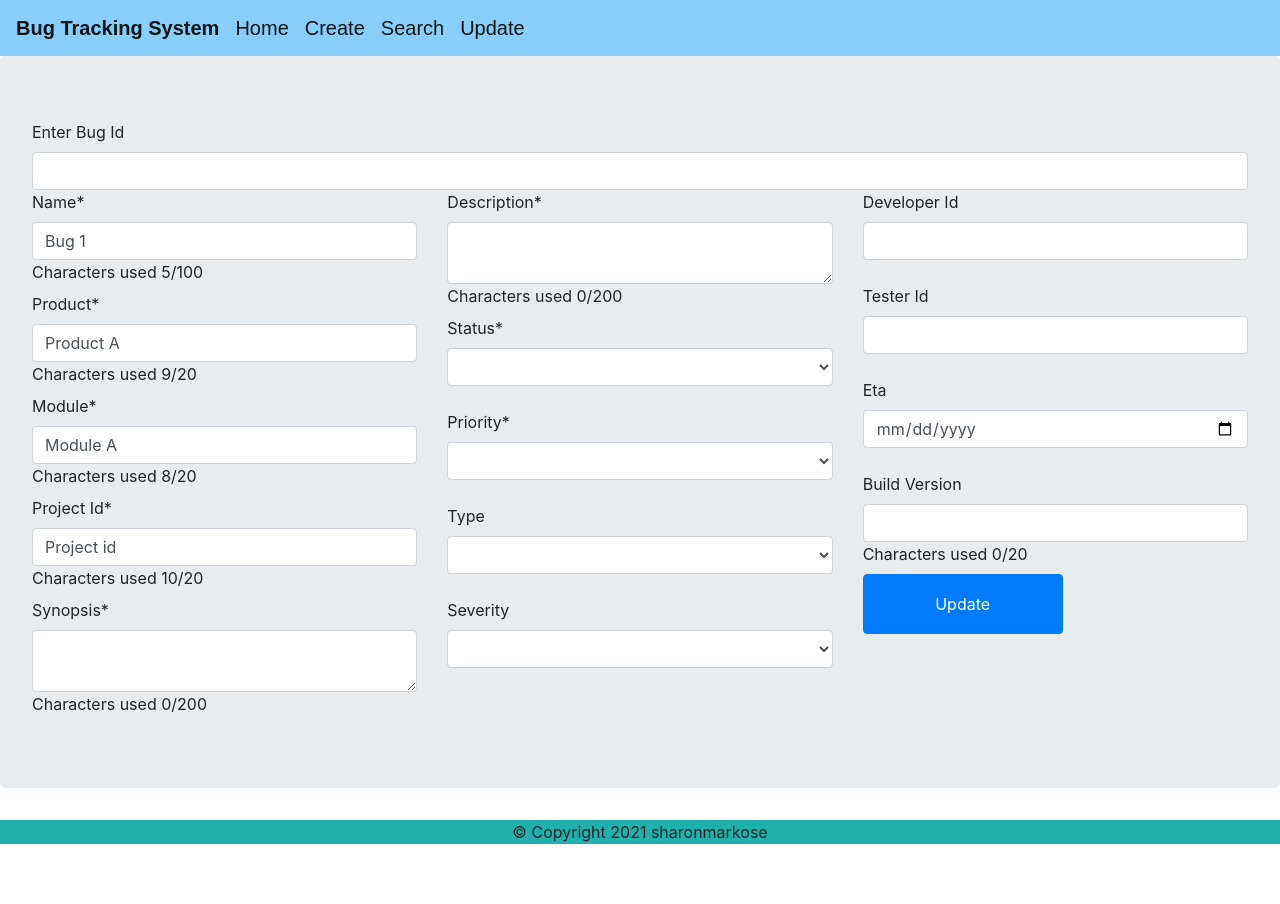
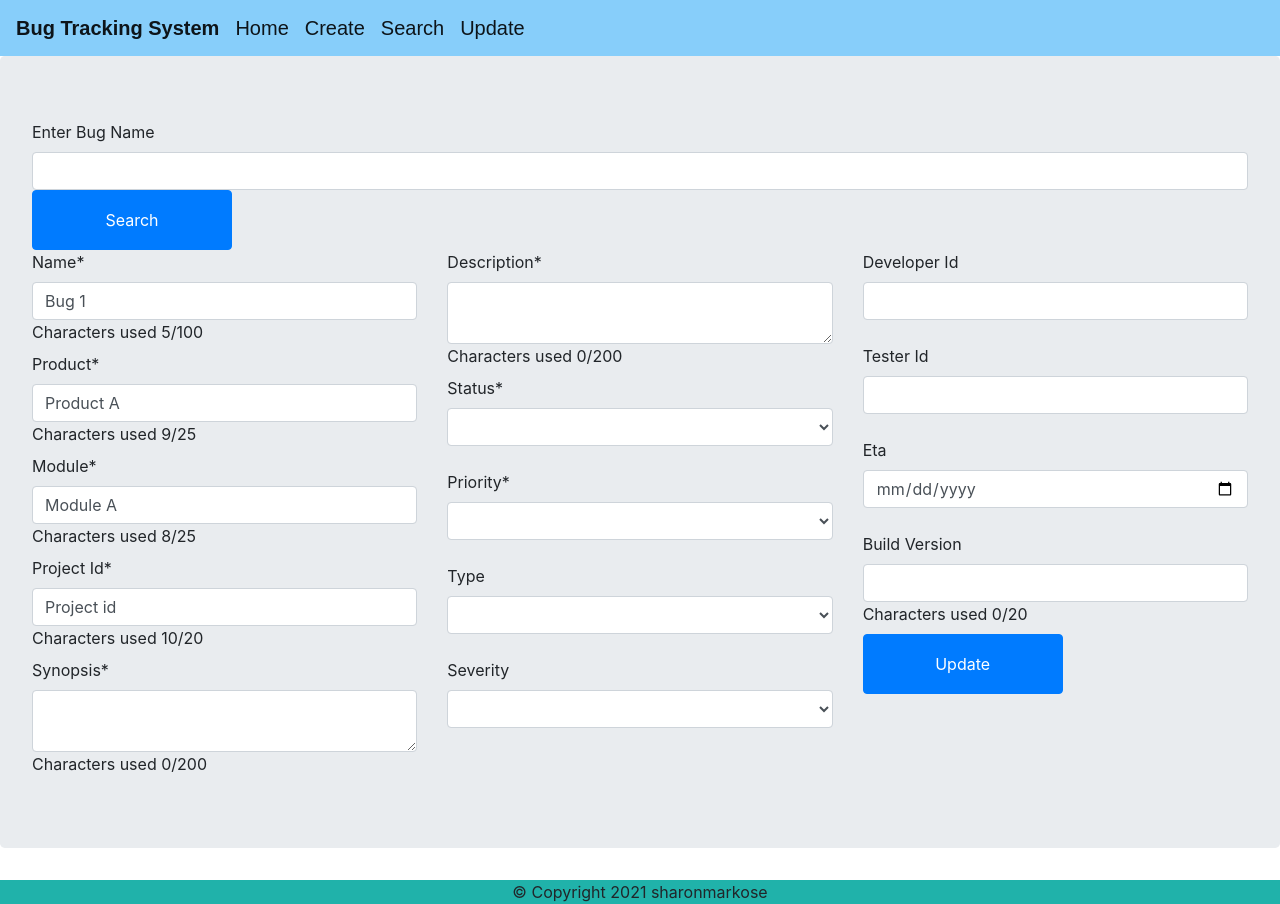
Before and after one commit to sharonmarkose4/BTSAngular, an Angular app: page /update/1 in a window 1280 px wide. Before the commit the page ends 844 px from the top, so only its background shows below. Built offline with nearby package versions, Linux system fonts and the light colour scheme.

Commit message:
update by name

```diff
--- a/src/app/bug-form/bug-form.component.html
+++ b/src/app/bug-form/bug-form.component.html
@@ -1,8 +1,5 @@
 <div class="jumbotron">
-  <div *ngIf="!createMode">
-    <label>Enter Bug Id</label><br>
-    <input [(ngModel)]='bug.id' name="id" class="form-control" >
-</div>
+  <div *ngIf="createMode">
 <div class="row">
 <div class="col">
 <label>Name*</label><br>
@@ -12,14 +9,14 @@
   <div *ngIf=" name.errors.required"> Name is required</div>
 </div>
 <label>Product*</label><br>
-<input [(ngModel)]='bug.product' #product="ngModel" type="text" class="form-control" required maxlength="20">
-<label>Characters used {{bug.product.length}}/20</label><br>
+<input [(ngModel)]='bug.product' #product="ngModel" type="text" class="form-control" required maxlength="25">
+<label>Characters used {{bug.product.length}}/25</label><br>
 <div *ngIf=" product.touched && product.invalid" class="alert alert-danger">
   <div *ngIf=" product.errors.required"> Product is required</div>
 </div>
 <label>Module*</label><br>
-<input [(ngModel)]='bug.module'  #module="ngModel" type="text" class="form-control" required maxlength="20" >
-<label>Characters used {{bug.module.length}}/20</label><br>
+<input [(ngModel)]='bug.module'  #module="ngModel" type="text" class="form-control" required maxlength="25" >
+<label>Characters used {{bug.module.length}}/25</label><br>
 <div *ngIf=" module.touched && module.invalid" class="alert alert-danger">
   <div *ngIf=" module.errors.required"> Module is required</div>
 </div>
@@ -45,7 +42,7 @@
   <div *ngIf=" description.errors.minlength"> Minimum 10 characters</div>
 </div>
 <label>Status*</label><br>
-<select id="status" [(ngModel)]='bug.status' #status="ngModel" class="form-control" required>
+<select id="status" [(ngModel)]='bug.status' #status="ngModel" class="form-control"  required>
   <option *ngFor="let value of statusValues" [value]="value">{{value}}</option>
 </select><br>
 <div *ngIf=" status.touched && status.invalid" class="alert alert-danger">
@@ -80,8 +77,71 @@
 <div *ngIf="createMode">
 <button (click)='save()' class="btn btn-primary" id="save">Save</button>
 </div>
-<div *ngIf="!createMode">
-<button (click)="updateBug(bug.id)" class="btn btn-primary" id="update" > Update</button>
 </div>
 </div>
 </div>
+<!-- only in update -->
+<div *ngIf="!createMode">
+  <label>Enter Bug Name</label><br>
+    <input [(ngModel)]='bug2.inputName' name="bugname" class="form-control" >
+    <button (click)="getByName(bug2.inputName)" class="btn btn-primary" id="searchbug" > Search</button>
+      <div class="row">
+      <div class="col">
+        <!-- <input [(ngModel)]='bug2.id' id="id"  #name="ngModel" type="text" class="form-control"> -->
+      <label>Name*</label><br>
+      <input [(ngModel)]='bug2.name' id="name"  #name="ngModel" type="text" class="form-control" required maxlength="100">
+      <label>Characters used {{bug.name.length}}/100</label><br>
+      <label>Product*</label><br>
+      <input [(ngModel)]='bug2.product' #product="ngModel" type="text" class="form-control" required maxlength="25">
+      <label>Characters used {{bug.product.length}}/25</label><br>
+      <label>Module*</label><br>
+      <input [(ngModel)]='bug2.module'  #module="ngModel" type="text" class="form-control" required maxlength="25" >
+      <label>Characters used {{bug.module.length}}/25</label><br>
+     <label>Project Id*</label><br>
+      <input [(ngModel)]='bug2.projectId' #projectId="ngModel" type="text " class="form-control" required  maxlength="20">
+      <label>Characters used {{bug.projectId.length}}/20</label><br>
+      <label>Synopsis*</label><br>
+      <textarea [(ngModel)]='bug2.synopsis'  #synopsis="ngModel"  class="form-control" rows="2" required maxlength="200"></textarea>
+      <label>Characters used {{bug.synopsis.length}}/200</label><br>
+      </div>
+      <div class="col">
+      <label>Description*</label><br>
+      <textarea [(ngModel)]='bug2.description' #description="ngModel"   class="form-control" rows="2" required maxlength="200" minlength="10"></textarea>
+      <label>Characters used {{bug.description.length}}/200</label><br>
+      <div *ngIf=" description.touched && description.invalid" class="alert alert-danger">
+        <div *ngIf=" description.errors.minlength"> Minimum 10 characters</div>
+      </div>
+      <label>Status*</label><br>
+      <select id="status" [(ngModel)]='bug2.status' #status="ngModel" class="form-control"  required>
+        <option *ngFor="let value of statusValues" [value]="value">{{value}}</option>
+      </select><br>
+
+      <label>Priority*</label><br>
+      <select  id="priority" [(ngModel)]='bug2.priority'  #priority="ngModel" class="form-control" required>
+        <option *ngFor="let value of priorityValues " [value]="value">{{value}}</option>
+      </select><br>
+
+      <label>Type</label><br>
+      <select id="type" [(ngModel)]='bug2.type' class="form-control">
+        <option *ngFor="let value of typeValues " [value]="value">{{value}}</option>
+      </select><br>
+      <label>Severity</label><br>
+      <select id="severity" [(ngModel)]='bug2.severity' class="form-control">
+        <option *ngFor="let value of severityValues " [value]="value">{{value}}</option>
+      </select> <br>
+      </div>
+      <div class="col">
+      <label>Developer Id</label><br>
+      <input [(ngModel)]='bug2.developerId' type="number" class=" form-control"><br>
+      <label>Tester Id</label><br>
+      <input [(ngModel)]='bug2.testerId' type="number" class="form-control"><br>
+      <label>Eta</label><br>
+      <input [(ngModel)]='bug2.etaDate' type="date" class="form-control"><br>
+      <label>Build Version</label><br>
+      <input [(ngModel)]='bug2.buildVersion' type="text" class="form-control" maxlength="20">
+      <label>Characters used {{bug2.buildVersion.length}}/20</label><br>
+      <button (click)="updateBug(bug2.inputName,bug2.id)" class="btn btn-primary" id="update" > Update</button>
+    <!-- </div> -->
+    </div>
+  </div>
+</div>
--- a/src/app/bug-form/bug-form.component.ts
+++ b/src/app/bug-form/bug-form.component.ts
@@ -6,6 +6,7 @@ import { Priority } from '../Bug';
 import { TypeEnum } from '../Bug';
 import { Severity  } from '../Bug';
 import { ActivatedRoute } from '@angular/router';
+// import {  SearchbugComponent } from '../searchbug/searchbug.component';
 
 @Component({
   selector: 'app-bug-form',
@@ -16,6 +17,7 @@ export class BugFormComponent implements OnInit {
   createMode:boolean;
   id:string;
   bug:Bug=new Bug();
+  bug2:Bug=new Bug();
   bugArray:any=[];
   statusValues=Object.values(Status).filter(x => typeof x==="string");
   priorityValues=Object.values(Priority).filter(x => typeof x==="string");;
@@ -39,30 +41,60 @@ export class BugFormComponent implements OnInit {
     error=>{
       console.log(error);
       alert("Error:fill al required fields");
-
     })
   }
-  updateBug(bugId:String){
-    if(bugId==null){
-      alert("Enter bug id");
+  updateBug(bugName:String,bugId:String){
+    if(bugName==null){
+      alert("Enter bug name");
     }
     else{
-    const promise=this.bugService.updateBug(bugId,this.bug);
+      console.log(this.bug2.id);
+    const promise=this.bugService.updateBug(bugId,this.bug2);
     promise.subscribe(response=>{
       console.log(response);
       alert("Bug updated");
      },
     error=>{
       console.log(error);
-      alert("Error:Enter bug id");
-
+      alert("Error");
     })
   }
+}
+  getByName(name:string){
+    if(name==null){
+      alert("enter name");
+    }
+    else{
+    const observable=this.bugService.getByName(name);
+    observable.subscribe(response => {
+      console.log(response);
+      if(response==0){
+        alert(" Bug with input name not found");
+      }
+      this.bugArray=response;
+       console.log(this.bugArray[0].id);
+      this.bug2.id=this.bugArray[0].id;
+      this.bug2.name=this.bugArray[0].name;
+      this.bug2.product=this.bugArray[0].product;
+      this.bug2.module=this.bugArray[0].module;
+      this.bug2.description=this.bugArray[0].description;
+      this.bug2.synopsis=this.bugArray[0].synopsis;
+      this.bug2.buildVersion=this.bugArray[0].buildVersion;
+      this.bug2.status=this.bugArray[0].status;
+      this.bug2.priority=this.bugArray[0].priority;
+      this.bug2.type=this.bugArray[0].type;
+      this.bug2.severity=this.bugArray[0].severity;
+      this.bug2.testerId=this.bugArray[0].testerId;
+      this.bug2.developerId=this.bugArray[0].developerId;
+      this.bug2.etaDate=this.bugArray[0].etaDate;
+    },error=>{
+      console.log(error);
+      alert("error: enter name");
+     })
   }
+}
   ngOnInit(): void {
     this.id=this.route.snapshot.params['id'];
     this.createMode=!this.id;
-
-      }
-
+   }
 }
```
